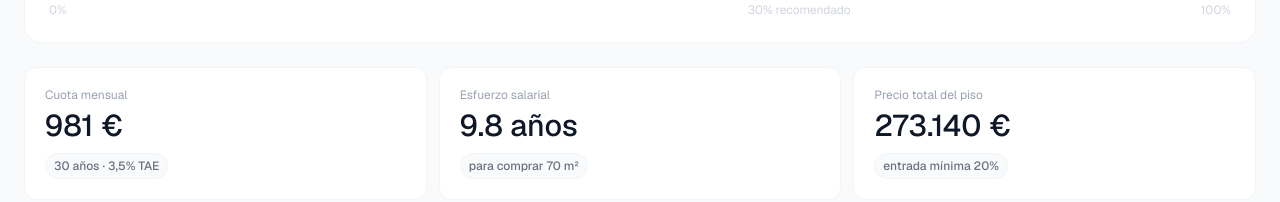
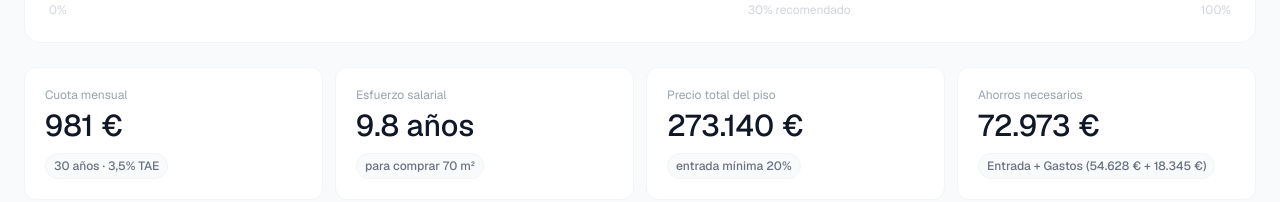
Before and after one commit to Arkalex/cuantocuestaunpiso, a Next.js app: page / in a window 1280 px wide. Shown: the part 598-800 px from the top of the page. Built offline with nearby package versions, Linux system fonts and the light colour scheme; no server answers.

Commit message:
integrate closing costs with itp according to region

```diff
--- a/components/Dashboard.js
+++ b/components/Dashboard.js
@@ -5,6 +5,7 @@ import MetricCard from "./MetricCard";
 import PriceChart from "./PriceChart";
 import RegionTable from "./RegionTable";
 import LocationSelector from "./LocationSelector";
+import { CalculateClosingCosts } from "@/utils/calculators";
 
 const REGIONS = {
   Andalucía: { pricePerSqm: 1540, avgSalary: 22000 },
@@ -28,10 +29,48 @@ const REGIONS = {
   Melilla: { pricePerSqm: 1050, avgSalary: 21500 },
 };
 
-function calculateMetrics(pricePerSqm, salary, type) {
+// source: https://www.idealista.com/news/inmobiliario/vivienda/2024/09/18/819047-itp-por-comunidades-2024-conoce-los-tipos-aplicables
+const ITP_RATES = {
+  "Andalucía": 0.07,
+  "Aragón": 0.10, // Max of 8-10% range
+  "Asturias": 0.10, // Max of 8-10% range
+  "Baleares": 0.13, // Max of 8-13% range
+  "Canarias": 0.065,
+  "Cantabria": 0.09,
+  "Castilla-La Mancha": 0.09,
+  "Castilla y León": 0.10, // Max of 8-10% range
+  "Cataluña": 0.13, // Max of 10-13% range
+  "C. Valenciana": 0.11, // Max of 9-11% range
+  "Extremadura": 0.11, // Max of 8-11% range
+  "Galicia": 0.08,
+  "La Rioja": 0.07,
+  "Madrid": 0.06,
+  "Murcia": 0.08,
+  "Navarra": 0.06,
+  "País Vasco": 0.07,
+  "Ceuta": 0.06,
+  "Melilla": 0.06,
+};
+
+function calculateMetrics(pricePerSqm, salary, type, ccaa) {
   const multiplier = type === "new" ? 1.18 : 1;
   const finalPrice = Math.round(pricePerSqm * multiplier);
   const totalPrice = finalPrice * 70;
+
+  // calculate closing costs
+  const closingCosts = CalculateClosingCosts({
+    price: totalPrice,
+    isNewBuild: type === "new",
+    itpRate: ITP_RATES[ccaa] || 0.06
+  });
+
+  // The actual cash the user needs in the bank
+  const downPayment = Math.round(totalPrice * 0.20);
+  const totalSavingsNeeded = downPayment + closingCosts.totalSunkCosts;
+
+  const costPercentage = type === "new" ? 0.115 : (ITP_RATES[ccaa] || 0.10);
+  const purchaseCosts = Math.round(totalPrice * costPercentage);
+
   const yearsOfSalary = (totalPrice / salary).toFixed(1);
   const principal = totalPrice * 0.8;
   const monthlyRate = 0.035 / 12;
@@ -60,6 +99,9 @@ function calculateMetrics(pricePerSqm, salary, type) {
     salaryPct,
     status,
     label,
+    purchaseCosts: Math.round(closingCosts.totalSunkCosts),
+    totalSavingsNeeded,
+    effectiveTaxRate: ((closingCosts.totalSunkCosts / totalPrice) * 100).toFixed(1)
   };
 }
 
@@ -101,7 +143,7 @@ export default function Dashboard() {
   })();
 
   const locationLabel = municipio || provincia || ccaa;
-  const metrics = calculateMetrics(activePricePerSqm, salary, type);
+  const metrics = calculateMetrics(activePricePerSqm, salary, type, ccaa);
   const barColor =
     metrics.salaryPct > 50
       ? "#f87171"
@@ -239,7 +281,7 @@ export default function Dashboard() {
       </div>
 
       {/* Métricas secundarias */}
-      <div className="grid grid-cols-2 md:grid-cols-3 gap-3 mb-6">
+      <div className="grid grid-cols-2 md:grid-cols-4 gap-3 mb-6">
         <MetricCard
           title="Cuota mensual"
           value={`${metrics.monthlyPayment.toLocaleString("es-ES")} €`}
@@ -254,6 +296,11 @@ export default function Dashboard() {
           title="Precio total del piso"
           value={`${(metrics.pricePerSqm * 70).toLocaleString("es-ES")} €`}
           subtitle="entrada mínima 20%"
+        />
+        <MetricCard
+          title="Ahorros necesarios"
+          value={`${(metrics.totalSavingsNeeded ).toLocaleString("es-ES", { maximumFractionDigits: 0 })} €`}
+          subtitle={`Entrada  + Gastos (${(metrics.pricePerSqm * 70 * .2).toLocaleString("es-ES")} € + ${metrics.purchaseCosts.toLocaleString("es-ES", { maximumFractionDigits: 0 })} €)`}
         />
       </div>
 
```
